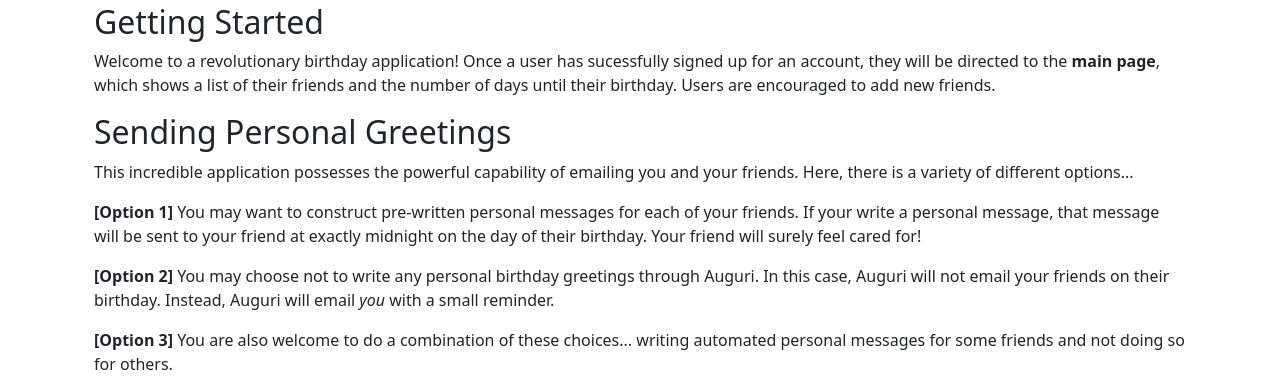
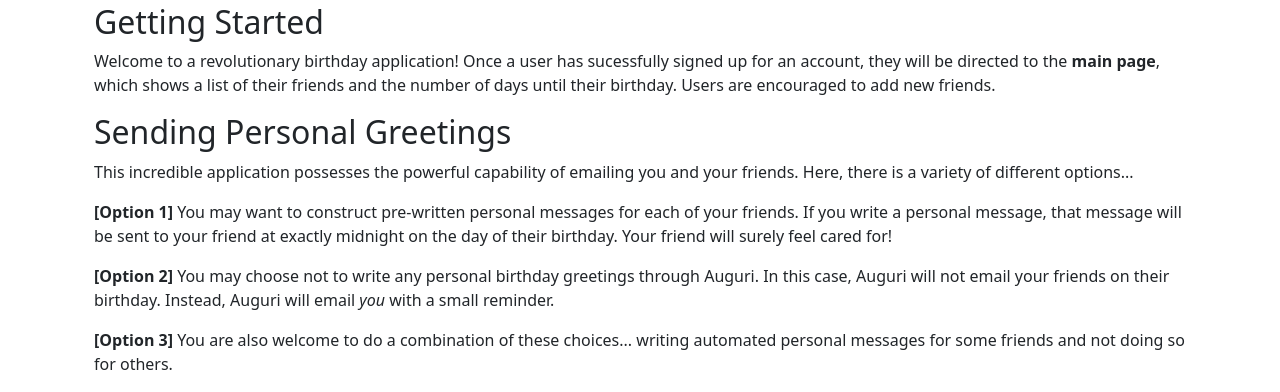
Before and after one commit to alexanderaboutanos/Auguri, a Flask app: template templates/auth/about.html in a window 1280 px wide. Shown: the part 425-817 px from the top of the page. Run offline with Flask 2, Linux system fonts and the light colour scheme; the template is opened without the code that fills it, so the values that code supplies are empty; parts of the project's set-up code (start-up, migrations or seed data) failed here and were passed over.

Commit message:
2.9 - updated README.md again

```diff
--- a/templates/auth/about.html
+++ b/templates/auth/about.html
@@ -33,7 +33,7 @@ content %}
 
     <p>
       <b>[Option 1]</b> You may want to construct pre-written personal messages for each of
-      your friends. If your write a personal message, that message will be sent to
+      your friends. If you write a personal message, that message will be sent to
       your friend at exactly midnight on the day of their birthday. Your friend will surely feel cared for!
     </p>
     <p>
```
Also changed, not shown: README.md.
